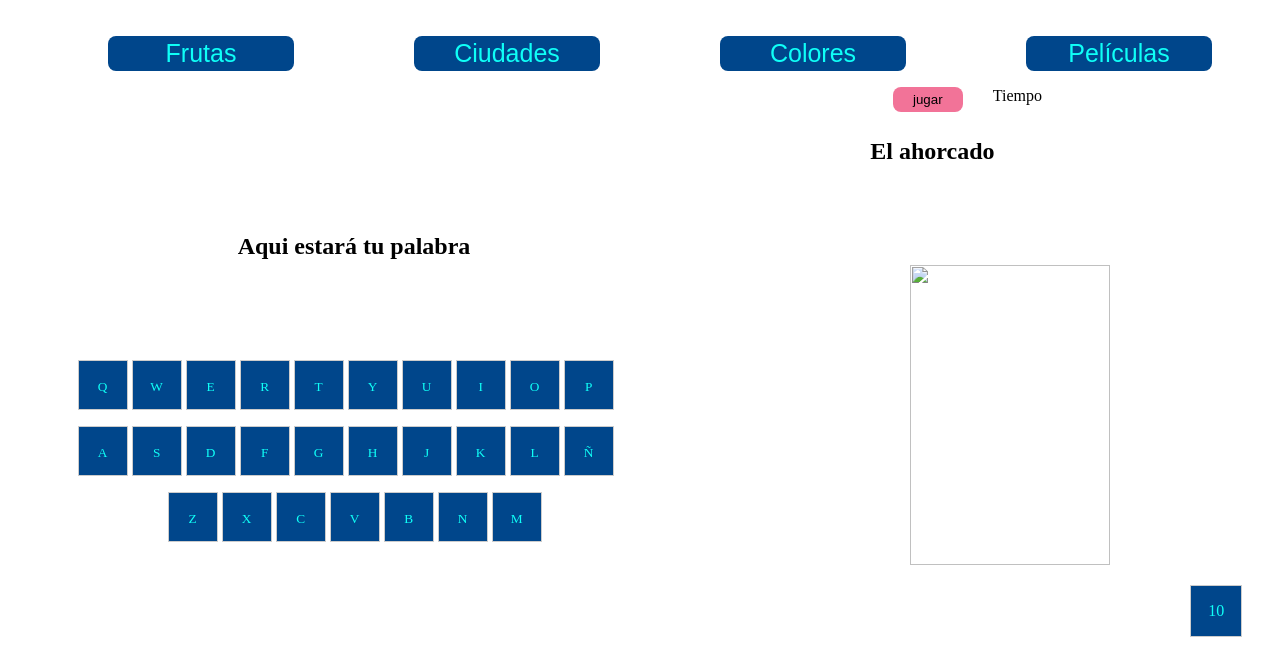
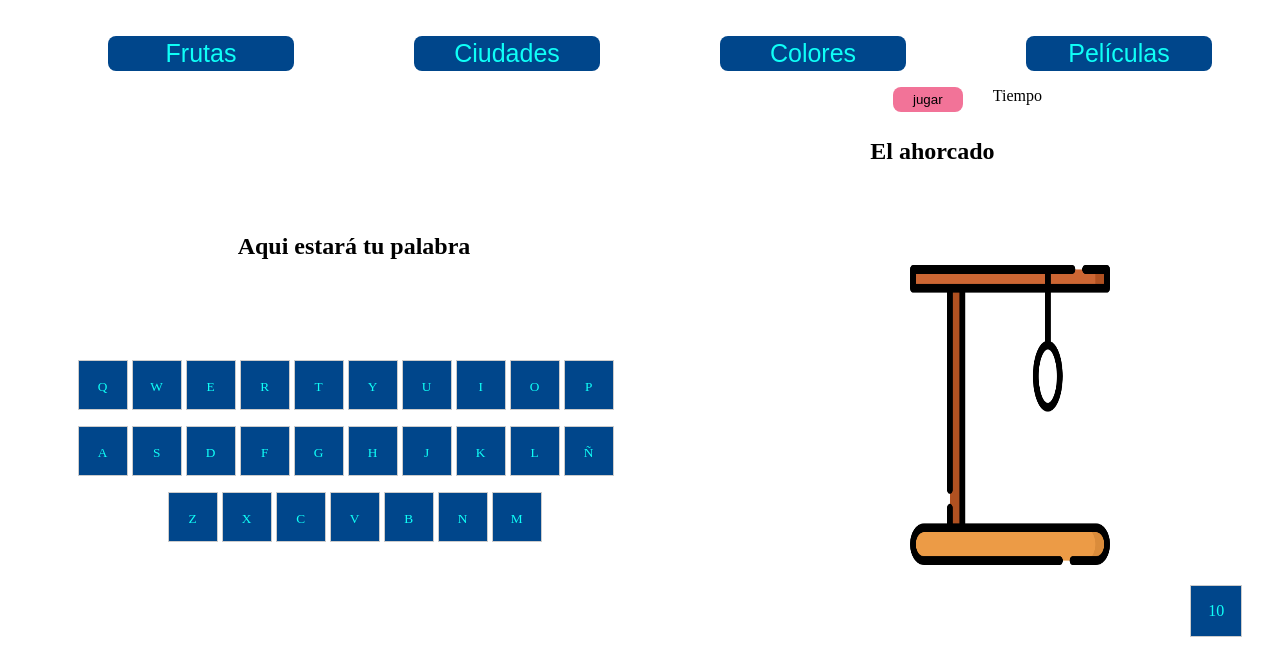
Before and after one commit to dyepesc/ahorcado, a website: page index.html in a window 1280 px wide. Shown: the part 208-869 px from the top of the page. Drawn offline with Linux system fonts and the light colour scheme; the site is published under a folder, as on GitHub Pages, so addresses that start at the root find nothing.

Commit message:
Ajuste de index para la otra imagen

```diff
--- a/index.html
+++ b/index.html
@@ -85,7 +85,7 @@
         <div class="div-container4"></div>
             <h1>El ahorcado</h1>
             <ul>
-                <img src="/Assets/death.png" alt="" id="imagen2">
+                <img src="Assets/death.png" alt="" id="imagen2">
             </ul>
             <ul>
                 <div class="intentos"> 10 </div>
```
